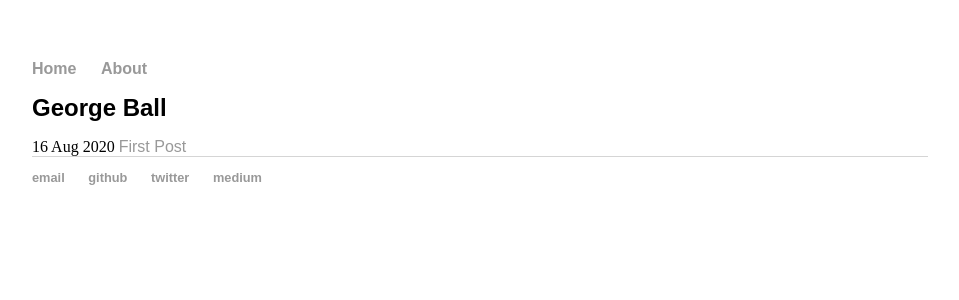
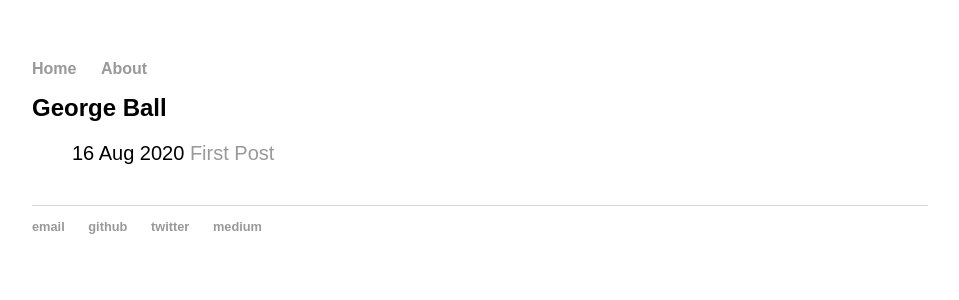
Before and after one commit to georgeball95/georgeball95.github.io, a Jekyll site: the page built from index.html, in a window 1280 px wide. Shown: the top 300 px of the page, without its empty margins (160-1119 px from the left). Built offline with Jekyll 4.4.1, drawn with Linux system fonts in a browser that asks for light colours.

Commit message:
Update index.html

```diff
--- a/index.html
+++ b/index.html
@@ -3,12 +3,12 @@ layout: default
 title: George Ball
 ---
 <h1>{{ page.title }}</h1>
-<!-- <ul class="posts"> -->
+<ul class="posts">
 
 {% for post in site.posts %}
 {{ post.date | date_to_string }} <a href="{{ post.url }}" title="{{ post.title }}">{{ post.title }}</a>
 {% endfor %}
-<!-- </ul> -->
+</ul>
 
 <footer>
   <ul>
```
